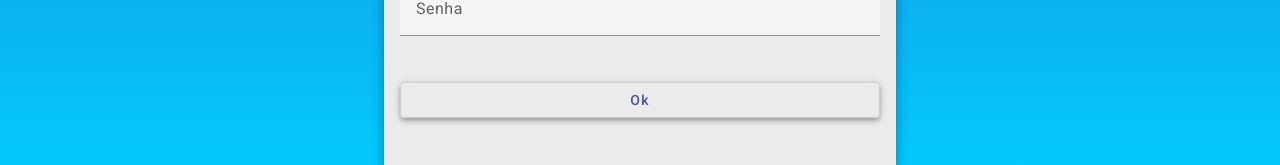
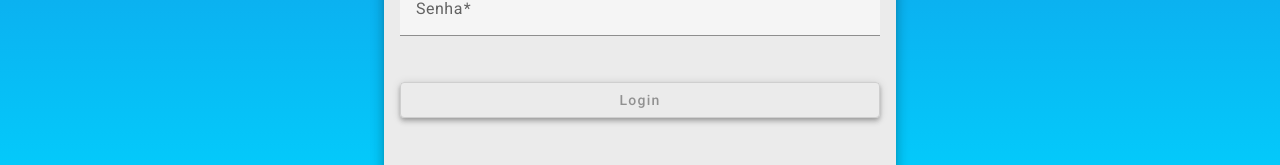
Before and after one commit to wellingtonfcdev/helpdesk-front, an Angular app: page /login in a window 1280 px wide. Shown: the part 561-726 px from the top of the page. Built offline with nearby package versions, Linux system fonts and the light colour scheme.

Commit message:
Validação de campos de login

```diff
--- a/src/app/components/login/login.component.html
+++ b/src/app/components/login/login.component.html
@@ -1,18 +1,39 @@
 <div class="container">
   <form class="form mat-elevation-z8">
     <h1>Help Desk - Dicas de um Dev</h1>
-        <img src="assets/img/login-image.svg" alt="Help Desk - Dicas de um Dev">
+    <img src="assets/img/login-image.svg" alt="Help Desk - Dicas de um Dev" />
     <mat-form-field class="full-width" appearance="fill">
       <mat-label>E-mail</mat-label>
-          <input matInput placeholder="Ex. fulano@mail.com" >
+      <input
+        [formControl]="email"
+        required
+        [(ngModel)]="creds.email"
+        name="email"
+        matInput
+        placeholder="Ex. fulano@mail.com"
+      />
     </mat-form-field>
 
     <mat-form-field class="full-width" appearance="fill">
       <mat-label>Senha</mat-label>
-            <input type="password" matInput placeholder="Ex. 1231" >
+      <input
+        [formControl]="senha"
+        required
+        type="password"
+        [(ngModel)]="creds.senha"
+        name="senha"
+        matInput
+        placeholder="Ex. 1231"
+      />
     </mat-form-field>
 
-      <button mat-stroked-button color="primary" class="full-width mat-elevation-z4" >Ok</button>
+    <button [disabled]="!validaCampos()"
+      mat-stroked-button
+      color="primary"
+      class="full-width mat-elevation-z4"
+    >
+      Login
+    </button>
+
   </form>
-
 </div>
--- a/src/app/components/login/login.component.ts
+++ b/src/app/components/login/login.component.ts
@@ -1,10 +1,37 @@
-import { Component } from '@angular/core';
+import { Component, OnInit } from '@angular/core';
+import { FormControl, Validators } from '@angular/forms';
+import { Credenciais } from 'src/app/models/credenciais';
 
 @Component({
   selector: 'app-login',
   templateUrl: './login.component.html',
   styleUrls: ['./login.component.css']
 })
-export class LoginComponent {
+export class LoginComponent implements OnInit {
+
+  //irá receber o valor email e senha informados na tela de login
+  creds: Credenciais = {
+    email: '',
+    senha: ''
+  }
+
+  // validação dos campos senha e email
+  email = new FormControl(null, Validators.email);
+  senha = new FormControl(null, Validators.minLength(3));
+
+  constructor(){}
+
+  ngOnInit(): void {
+
+  }
+
+  //método para habilitar botão somente quando for digitado email e senha
+  validaCampos(): boolean{
+    if(this.email.valid && this.senha.valid){
+      return true;
+    }else{
+      return false;
+    }
+  }
 
 }
--- a/src/app/components/nav/nav.component.ts
+++ b/src/app/components/nav/nav.component.ts
@@ -11,6 +11,6 @@
   constructor(private router: Router){}
 
   ngOnInit(): void {
-      this.router.navigate(['tecnicos'])
+      this.router.navigate(['login'])
   }
 }
--- /dev/null
+++ b/src/app/models/credenciais.ts
@@ -0,0 +1,4 @@
+export interface Credenciais{
+    email: string;
+    senha: string;
+}
```
Lines whose indentation alone changed are shown as unchanged.
